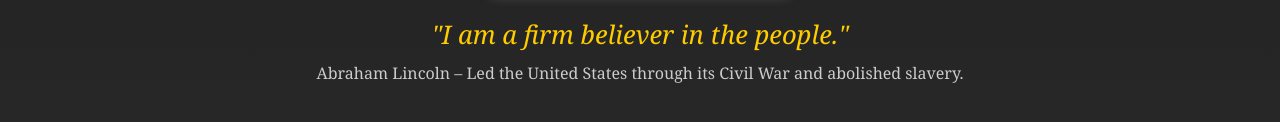
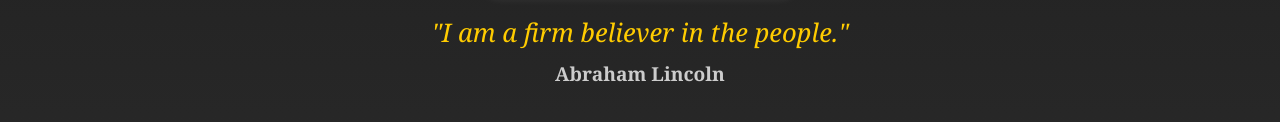
Before and after one commit to jeffrobanzhoff/goggins-inspiration, a plain HTML site: page index.html in a window 1280 px wide. Shown: the part 504-626 px from the top of the page. Drawn offline with Linux system fonts and the light colour scheme.

Commit message:
Update index.html

```diff
--- a/index.html
+++ b/index.html
@@ -35,8 +35,9 @@
       transition: opacity 1s ease-in-out;
     }
     .bio {
-      font-size: 1em;
+      font-size: 1.2em;
       color: #ccc;
+      font-weight: bold;
       transition: opacity 1s ease-in-out;
     }
     .fade-out {
@@ -52,59 +53,59 @@
 <body>
   <img id="photo" src="" alt="Civil War Leader" class="fade-in">
   <div class="quote fade-in" id="quote">"Discipline equals bayonets."</div>
-  <div class="bio fade-in" id="bio">Lt. Amos Wadsworth – Known for charging into battle while yelling “Cover me, I’m reloading!”</div>
+  <div class="bio fade-in" id="bio">Lt. Amos Wadsworth</div>
 
   <script>
     const slides = [
       {
         image: "https://tse4.mm.bing.net/th?id=OIP.s6QCFpcuLNXiJQOcwfanMgHaJW&pid=Api",
         quote: "I am a firm believer in the people.",
-        bio: "Abraham Lincoln – Led the United States through its Civil War and abolished slavery."
+        bio: "Abraham Lincoln"
       },
       {
         image: "https://tse4.mm.bing.net/th?id=OIP.zqAM3vGkysWSo2sq5gZEVQHaJM&pid=Api",
         quote: "The art of war is simple enough.",
-        bio: "General Beauregard – Confederate general known for the attack on Fort Sumter."
+        bio: "General Beauregard"
       },
       {
         image: "https://tse3.mm.bing.net/th?id=OIP.-SPWxEHT66cPLwY1_93hEQHaI-&pid=Api",
         quote: "Take the initiative, hold the high ground.",
-        bio: "George G. Meade – Commanded Union forces at the Battle of Gettysburg."
+        bio: "George G. Meade"
       },
       {
         image: "https://tse1.mm.bing.net/th?id=OIP.iv3oj4qVaYRAv0dvh5kAdAHaI_&pid=Api",
         quote: "Outflank. Outlast. Outcharge.",
-        bio: "Stonewall Jackson – Famous for standing like a stone wall at First Bull Run."
+        bio: "Stonewall Jackson"
       },
       {
         image: "https://tse1.mm.bing.net/th?id=OIP.Gfjs0mcDf8vvQ4ZcYDh5pgHaJU&pid=Api",
         quote: "Move fast. Fix bayonets. Win.",
-        bio: "William Tecumseh Sherman – Union general who marched to the sea with relentless momentum."
+        bio: "William Tecumseh Sherman"
       },
       {
         image: "https://tse3.mm.bing.net/th?id=OIP.Dg7DOtSfjqWfrLxQPV6pOwHaJQ&pid=Api",
         quote: "Fortitude isn't optional—it’s mandatory.",
-        bio: "Jefferson Davis – President of the Confederate States with a firm jawline and firmer resolve."
+        bio: "Jefferson Davis"
       },
       {
         image: "https://tse4.mm.bing.net/th?id=OIP.nf6z6GHErPweOQFQ6JmV4QHaKf&pid=Api",
         quote: "Discipline your fear before it disciplines you.",
-        bio: "Ambrose Burnside – The man, the myth, the sideburns."
+        bio: "Ambrose Burnside"
       },
       {
         image: "https://tse3.mm.bing.net/th?id=OIP.M_-BuEuqjZhGc8o1U0X9lQHaLH&pid=Api",
         quote: "Aggression. Initiative. Side-eye from a saddle.",
-        bio: "J.E.B. Stuart – Cavalry commander who rode circles around the Union—literally."
+        bio: "J.E.B. Stuart"
       },
       {
         image: "https://tse4.mm.bing.net/th?id=OIP.Z9xRMnldA9v8iAo26FV3aAHaKp&pid=Api",
         quote: "Obstacles are just targets for innovation.",
-        bio: "Winfield Scott – Carried more strategy than snacks, and that’s saying something."
+        bio: "Winfield Scott"
       },
       {
         image: "https://tse1.mm.bing.net/th?id=OIP._a9wbpJzhhTf__8utAP62AHaLH&pid=Api",
         quote: "Lead like you’re on fire. Because your camp might be.",
-        bio: "Nathan Bedford Forrest – Bold, unpredictable, and allergic to retreat."
+        bio: "Nathan Bedford Forrest"
       }
     ];
 
```
